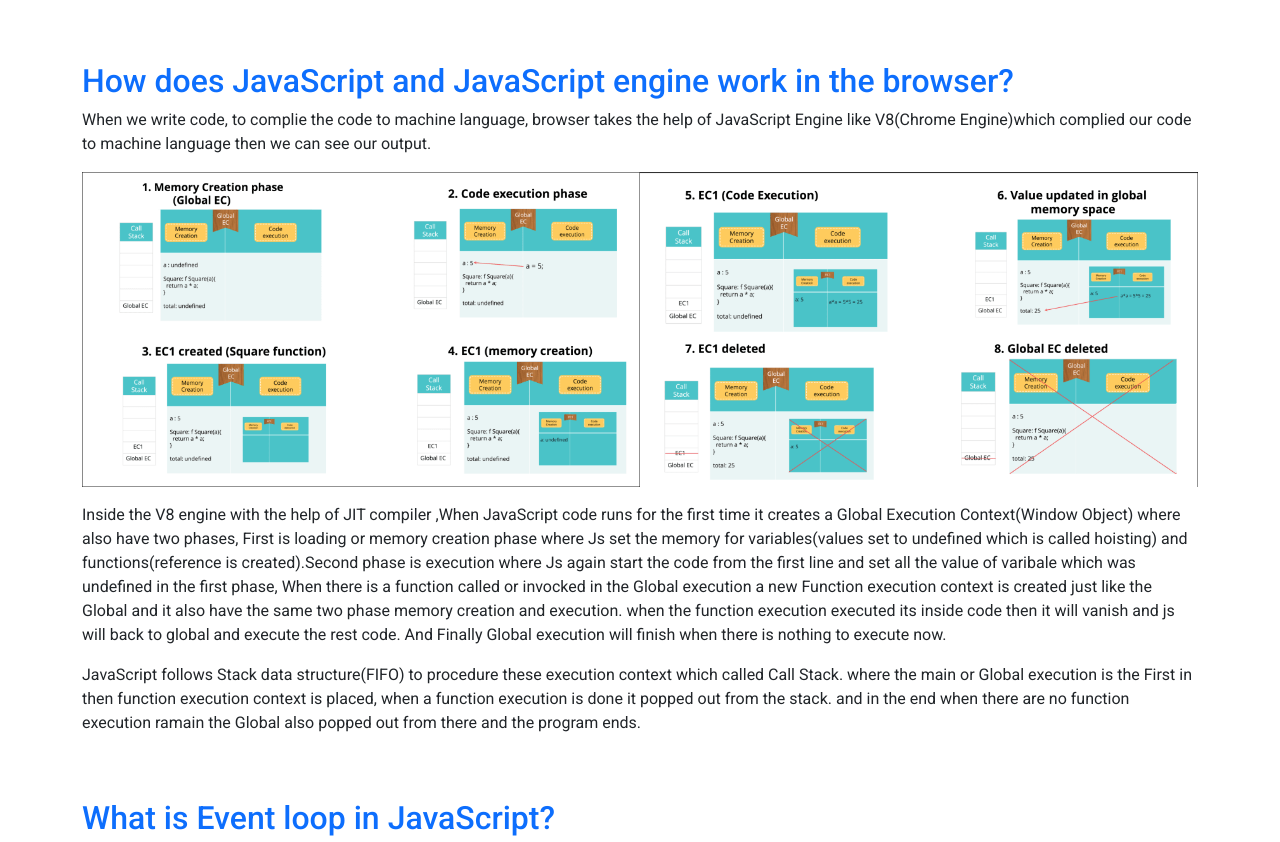
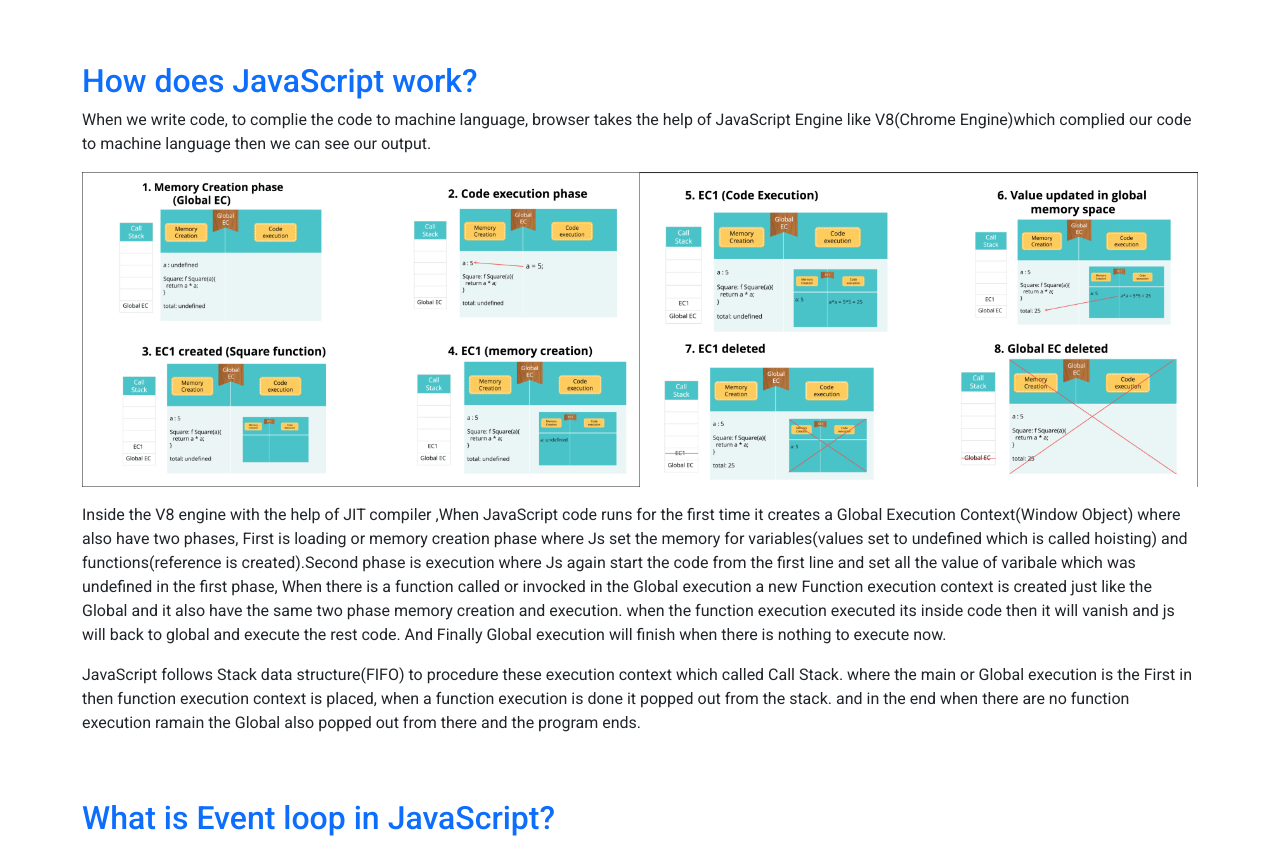
Before and after one commit to rokib97/insta-shohor, a plain HTML site: page index.html in a window 1280 px wide. Shown: the part 1558-2400 px from the top of the page. Drawn offline with nearby package versions, Linux system fonts and the light colour scheme.

Commit message:
chenges some headlines

```diff
--- a/index.html
+++ b/index.html
@@ -93,9 +93,7 @@
         <div class="row">
           <div class="col-lg-12">
             <div class="div">
-              <h2 class="text-start text-primary">
-                How does JavaScript and JavaScript engine work in the browser?
-              </h2>
+              <h2 class="text-start text-primary">How does JavaScript work?</h2>
               <p>
                 When we write code, to complie the code to machine language,
                 browser takes the help of JavaScript Engine like V8(Chrome
```
